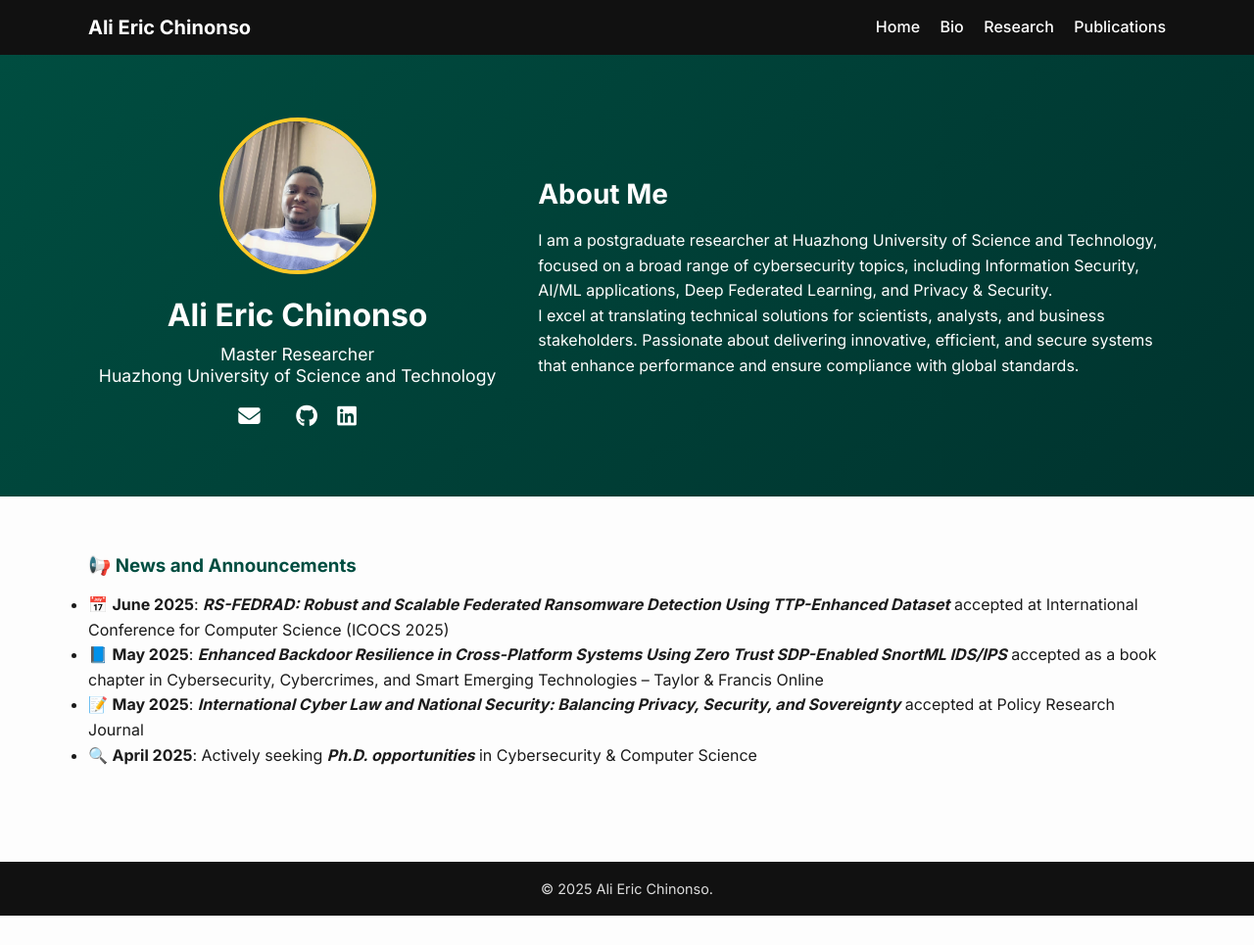
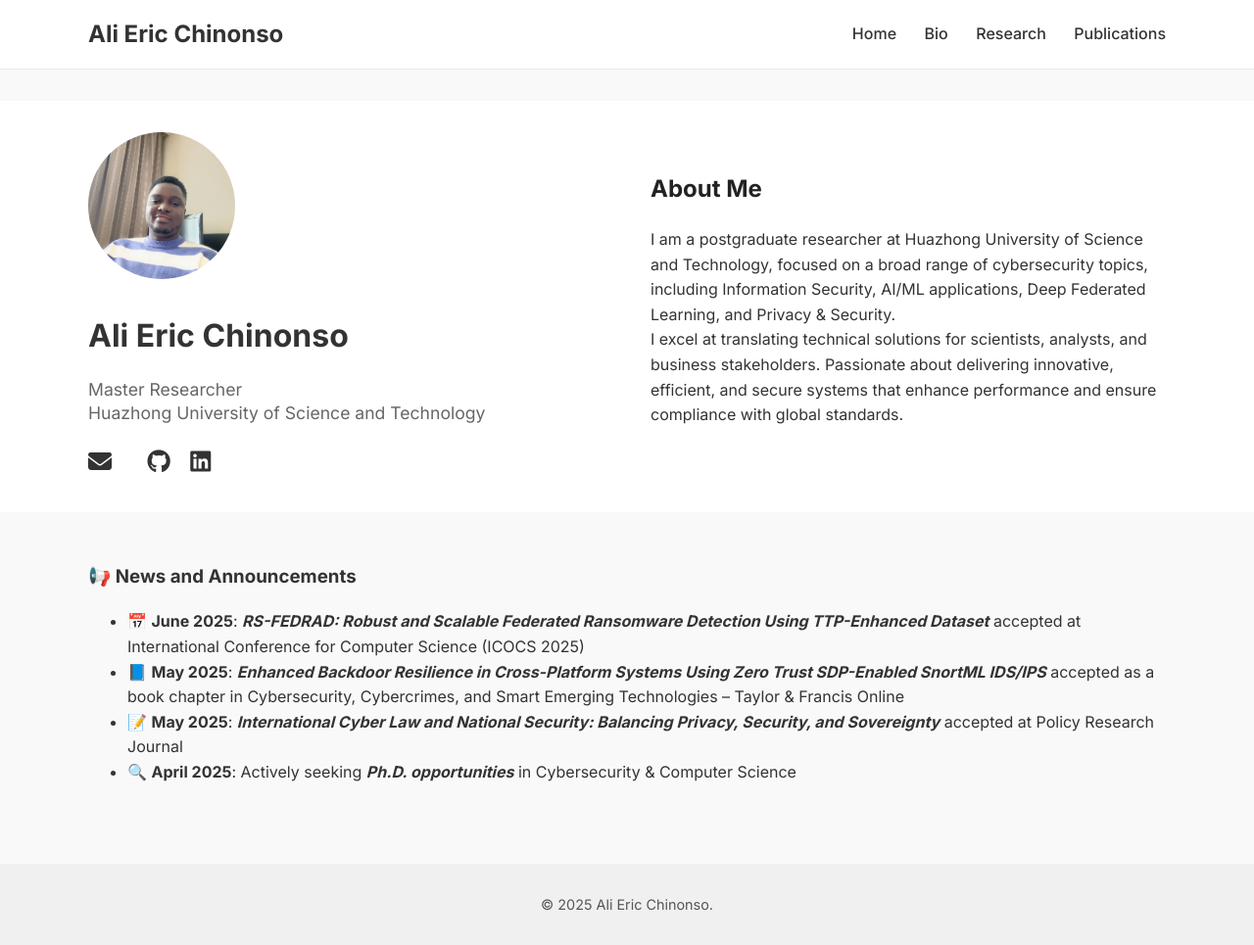
Before and after one commit to EmpireNetwork123/EmpireNetwork123.github.io, a Jekyll site: the page built from index.md, in a window 1280 px wide and 965 px high. Shown: the whole window at 98% size. Built offline with Jekyll 4.4.1, drawn with Linux system fonts in a browser that asks for light colours; a style sheet for code colours, icons or effects is not loaded.

Commit message:
Update main.cssleve 4 for social icons

```diff
--- a/assets/css/main.css
+++ b/assets/css/main.css
@@ -1,65 +1,150 @@
-:root {
-  --bg: #fdfdfd;
-  --text: #1b1b1b;
-  --primary: #004d40;
-  --primary-dark: #00332e;
-  --accent: #ffca28;
+
+/* ===== Base Styles ===== */
+body {
+  margin: 0;
+  font-family: 'Inter', sans-serif;
+  background-color: #f9f9f9;
+  color: #333;
+  line-height: 1.6;
 }
 
-/* Reset & base typography */
-*       { box-sizing: border-box; margin: 0; padding: 0; }
-body    { font-family: 'Inter', sans-serif; background: var(--bg); color: var(--text); line-height: 1.6; }
-.container { width: 90%; max-width: 1100px; margin: 0 auto; }
-
-/* ---------- Navigation ---------- */
-.site-header  { background: #111; color: #fff; position: sticky; top: 0; z-index: 1000; }
-.nav-wrapper  { display: flex; justify-content: space-between; align-items: center; padding: 0.75rem 0; }
-.site-title   { font-weight: 600; font-size: 1.25rem; color: #fff; text-decoration: none; }
-.site-nav a   { color: #fff; margin-left: 1rem; text-decoration: none; font-weight: 500; transition: color 0.2s; }
-.site-nav a:hover { color: var(--accent); }
-
-/* ---------- Hero Section ---------- */
-.hero          { background: linear-gradient(135deg, var(--primary) 0%, var(--primary-dark) 100%); color: #fff; padding: 4rem 0; }
-.hero-wrapper  { display: flex; flex-direction: column; gap: 2rem; }
-.hero-left     { display: flex; flex-direction: column; align-items: center; text-align: center; }
-
-.avatar        { width: 160px; height: 160px; border-radius: 50%; border: 4px solid var(--accent); object-fit: cover; margin-bottom: 1rem; }
-
-.name          { font-size: 2rem; font-weight: 700; margin-bottom: 0.25rem; }
-
-/* Subtitle lines tightly packed */
-.position      { margin: 0; line-height: 1.25; font-size: 1.1rem; }
-
-.social-icons  { margin-top: 0.75rem; }
-.social-icons a {
-  color: #fff;
-  font-size: 1.4rem;
-  margin: 0 0.5rem;
-  transition: transform 0.2s, color 0.2s;
-}
-.social-icons a:hover {
-  transform: translateY(-2px);
-  color: var(--accent);
+a {
+  color: inherit;
+  text-decoration: none;
 }
 
-/* About‑Me panel */
-.hero-right h2 { font-size: 1.75rem; font-weight: 600; margin-bottom: 0.75rem; }
-.hero-right p  { font-size: 1rem; }
+.container {
+  max-width: 1100px;
+  margin: 0 auto;
+  padding: 0 1rem;
+}
 
-/* ---------- Main Content ---------- */
-.content       { padding: 2rem 0; }
-.content h1,
-.content h2,
-.content h3    { color: var(--primary); margin-top: 1.5rem; margin-bottom: 0.75rem; font-weight: 600; }
-.content a     { color: var(--primary-dark); text-decoration: none; border-bottom: 2px solid transparent; transition: border-color 0.2s; }
-.content a:hover { border-color: var(--primary-dark); }
+/* ===== Header / Navigation ===== */
+.site-header {
+  background-color: #ffffff;
+  border-bottom: 1px solid #eaeaea;
+  padding: 1rem 0;
+  margin-bottom: 2rem;
+}
 
-/* ---------- Footer ---------- */
-.site-footer   { background: #111; color: #ddd; text-align: center; padding: 1rem 0; font-size: 0.9rem; margin-top: 4rem; }
+.nav-wrapper {
+  display: flex;
+  justify-content: space-between;
+  align-items: center;
+}
 
-/* ---------- Responsive ---------- */
-@media (min-width: 800px) {
-  .hero-wrapper { flex-direction: row; align-items: center; }
-  .hero-left    { width: 40%; }
-  .hero-right   { width: 60%; text-align: left; }
+.site-title {
+  font-size: 1.5rem;
+  font-weight: 600;
 }
+
+.site-nav a {
+  margin-left: 1.5rem;
+  font-weight: 500;
+  transition: color 0.3s ease;
+}
+
+.site-nav a:hover {
+  color: #0073e6;
+}
+
+/* ===== Hero Section ===== */
+.hero {
+  background: #fff;
+  padding: 2rem 0;
+  display: flex;
+  align-items: center;
+  justify-content: center;
+}
+
+.hero-wrapper {
+  display: flex;
+  flex-wrap: wrap;
+  gap: 3rem;
+  align-items: center;
+  justify-content: center;
+}
+
+.hero-left, .hero-right {
+  flex: 1 1 300px;
+}
+
+.avatar {
+  width: 150px;
+  height: 150px;
+  border-radius: 50%;
+  object-fit: cover;
+  margin-bottom: 1rem;
+}
+
+.name {
+  font-size: 2rem;
+  font-weight: 700;
+  margin: 0.5rem 0;
+}
+
+.position {
+  font-size: 1.1rem;
+  line-height: 1.4;
+  color: #666;
+}
+
+/* ===== Social Icons ===== */
+.social-icons {
+  margin-top: 1rem;
+}
+
+.social-icons a {
+  font-size: 1.5rem;
+  margin-right: 1rem;
+  color: #333;
+  transition: color 0.3s;
+}
+
+.social-icons a:hover {
+  color: #0073e6;
+}
+
+/* ===== About Section ===== */
+.hero-right h2 {
+  margin-top: 0;
+  font-size: 1.5rem;
+  color: #222;
+}
+
+.hero-right p {
+  margin-top: 0.5rem;
+  font-size: 1rem;
+}
+
+/* ===== Main Content ===== */
+main.content {
+  padding: 2rem 0;
+}
+
+/* ===== Footer ===== */
+.site-footer {
+  padding: 1rem 0;
+  background-color: #f0f0f0;
+  text-align: center;
+  font-size: 0.9rem;
+  color: #555;
+  margin-top: 2rem;
+}
+
+/* ===== Responsive Design ===== */
+@media (max-width: 768px) {
+  .nav-wrapper {
+    flex-direction: column;
+    align-items: flex-start;
+  }
+  .site-nav {
+    margin-top: 1rem;
+  }
+  .hero-wrapper {
+    flex-direction: column;
+  }
+  .hero-left, .hero-right {
+    text-align: center;
+  }
+}
```
